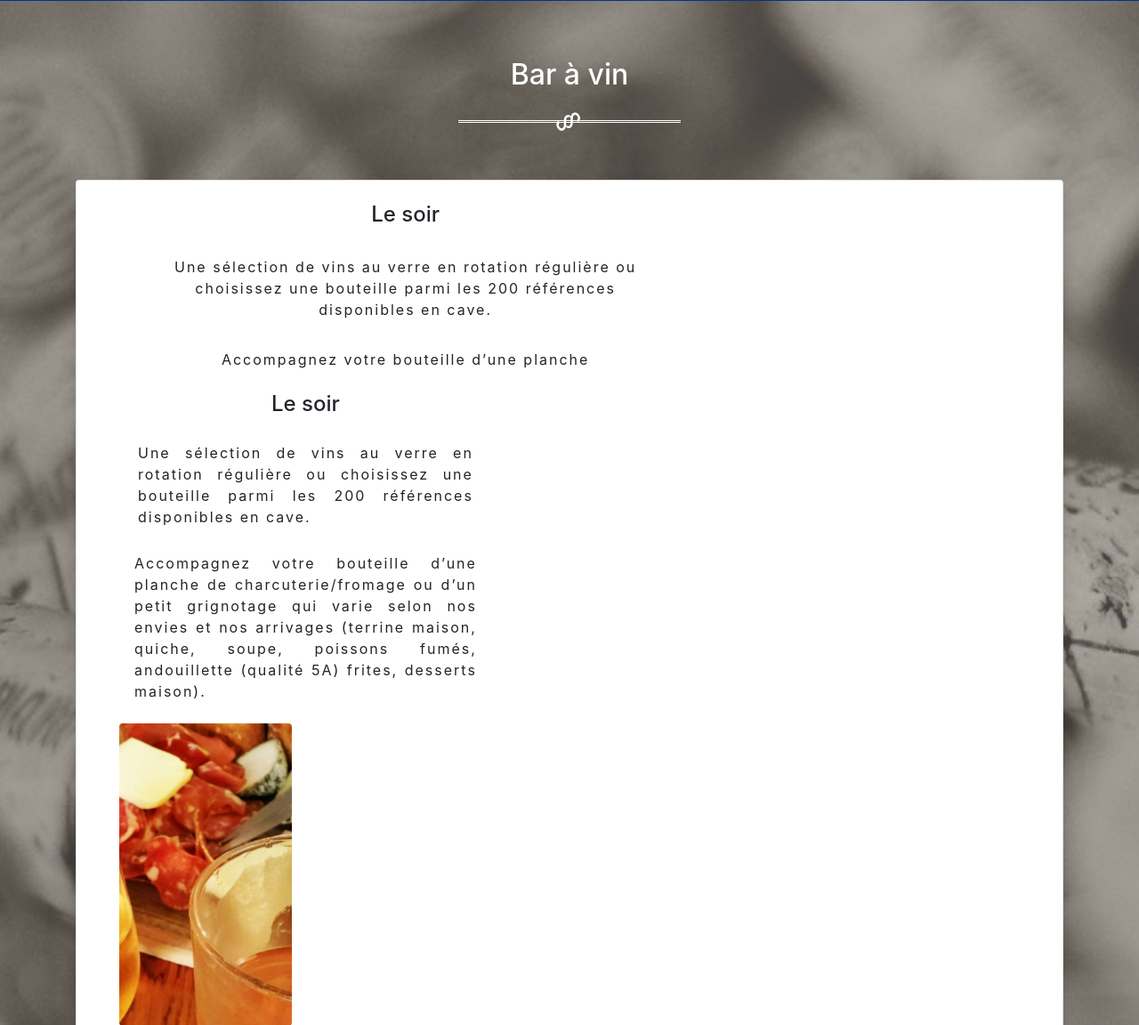
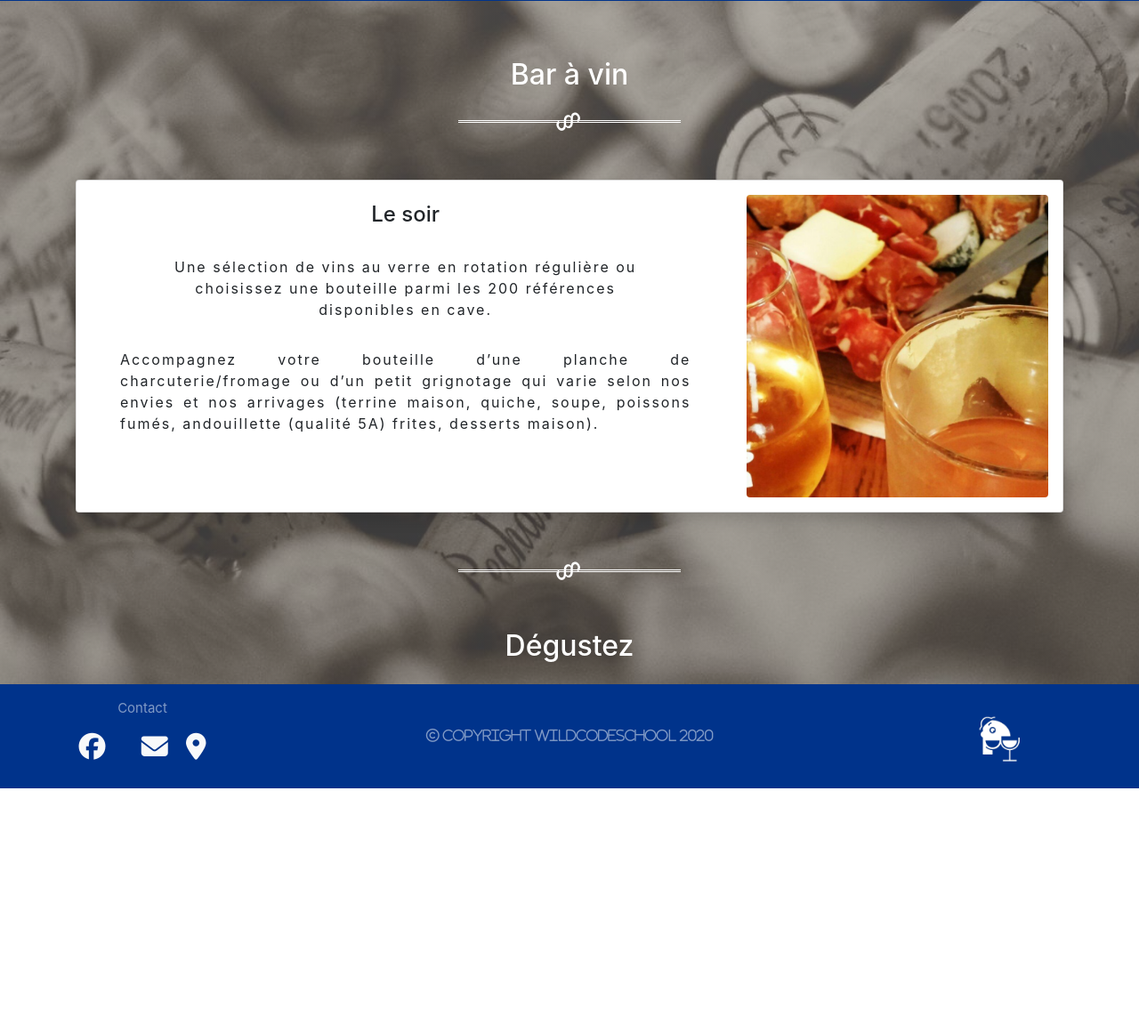
Before and after one commit to fredericbertrand/becsaVin, a Django app: page /baravin/ in a window 1280 px wide. Shown: the part 114-1266 px from the top of the page at 89% size. After the commit the page ends 1000 px from the top, so only its background shows below. Run offline with Django 3.2, Linux system fonts and the light colour scheme; some libraries are stand-ins or nearby versions; grey boxes are pictures that could not be loaded.

Commit message:
conflit corrigé

```diff
--- a/becsavin/main_app/templates/main_app/baravin.html
+++ b/becsavin/main_app/templates/main_app/baravin.html
@@ -17,15 +17,7 @@
                             rotation régulière ou choisissez une bouteille parmi les 200 références disponibles en
                             cave.
                         </p>
-                        <p class="card-text text-center mt-4 my-4 mx-5 cardPages"> Accompagnez votre bouteille d’une
-                            planche
-                <div class="col-lg-8 col-md-12 px-2">
-                    <div class="card-block px-2">
-                        <h4 class="card-title text-center mt-2">Le soir</h4>
-                        <p class="card-text text-justify mt-4 my-4 mx-3 p-1">Une sélection de vins au verre en
-                            rotation régulière ou choisissez une bouteille parmi les 200 références disponibles en
-                            cave.
-                        </p>
+
                         <p class="card-text text-justify mt-4 my-4 mx-3 "> Accompagnez votre bouteille d’une planche
                             de charcuterie/fromage ou d’un petit grignotage qui varie selon nos envies et nos
                             arrivages (terrine maison, quiche, soupe, poissons fumés, andouillette (qualité 5A) frites,
```
Also changed, not shown: becsavin/main_app/templates/main_app/caviste.html (+0 -10 lines).
